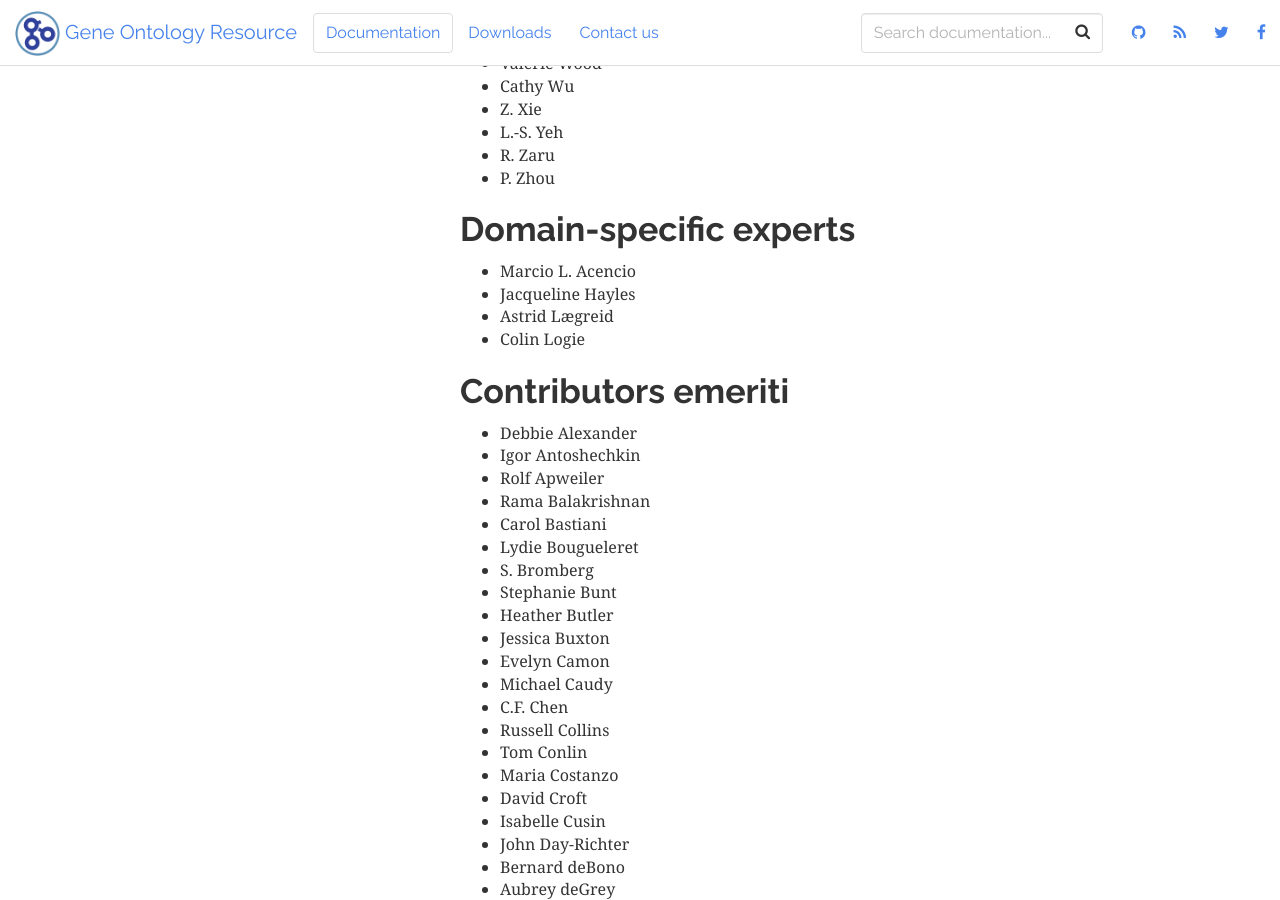
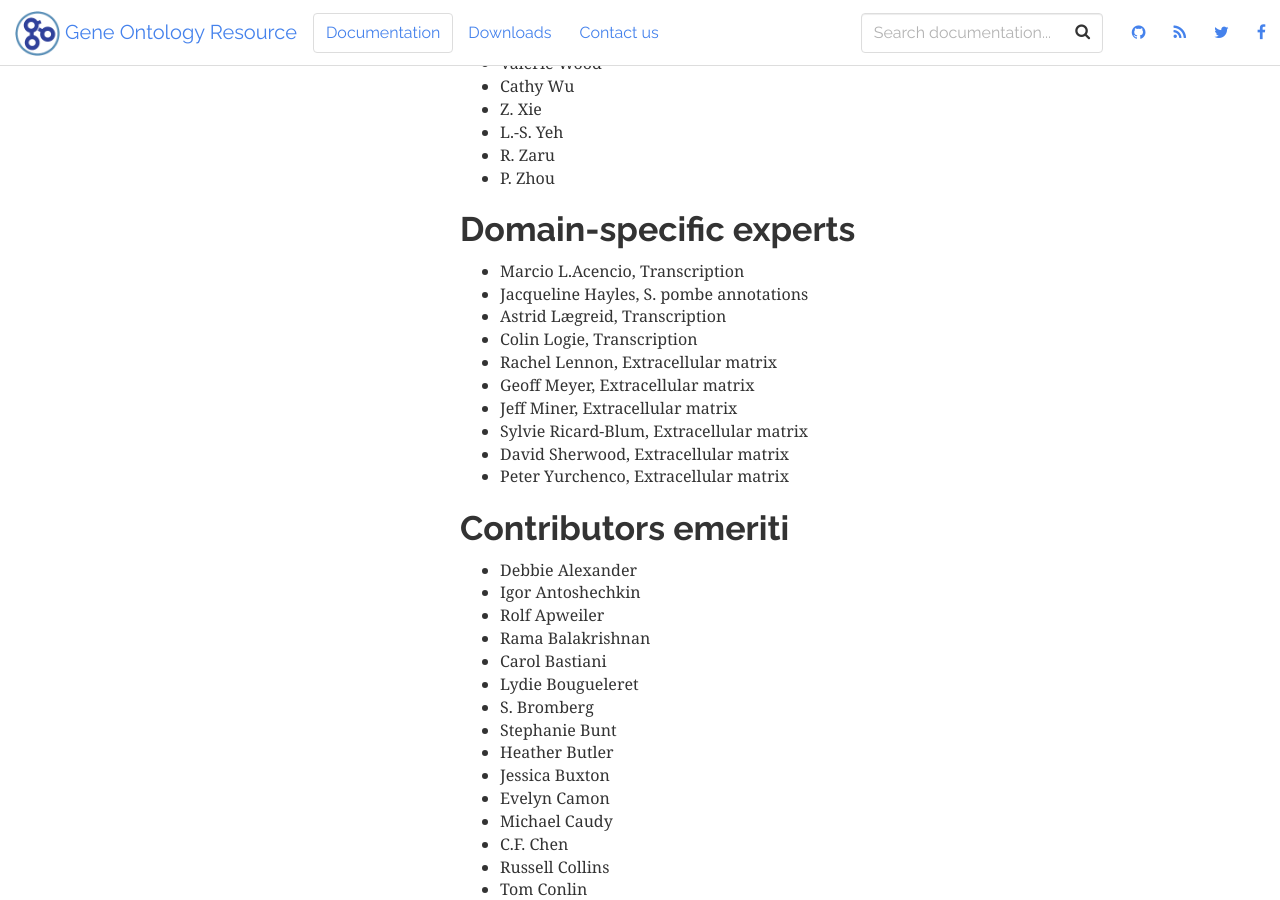
Before and after one commit to geneontology/geneontology.github.io, a Jekyll site: the page built from _docs/acknowledgments-contributors.md, in a window 1280 px wide and 900 px high, scrolled down 4989 px. Built offline with Jekyll 4.4.1, drawn with Linux system fonts in a browser that asks for light colours; nearby versions of some CDN libraries.

Commit message:
Added experts

```diff
--- a/_docs/acknowledgments-contributors.md
+++ b/_docs/acknowledgments-contributors.md
@@ -223,10 +223,17 @@ This list is based on the Gene Ontology NAR update 2019.
 -	P.	Zhou
 
 ## Domain-specific experts
-- Marcio L.	Acencio
-- Jacqueline	Hayles
-- Astrid Lægreid
-- Colin	Logie
+- Marcio L.Acencio, Transcription
+- Jacqueline	Hayles, S. pombe annotations
+- Astrid Lægreid, Transcription
+- Colin	Logie, Transcription
+- Rachel Lennon, Extracellular matrix
+- Geoff Meyer, Extracellular matrix
+- Jeff Miner, Extracellular matrix
+- Sylvie Ricard-Blum, Extracellular matrix
+- David Sherwood, Extracellular matrix
+- Peter Yurchenco, Extracellular matrix
+
 
 ## Contributors emeriti
 
```
